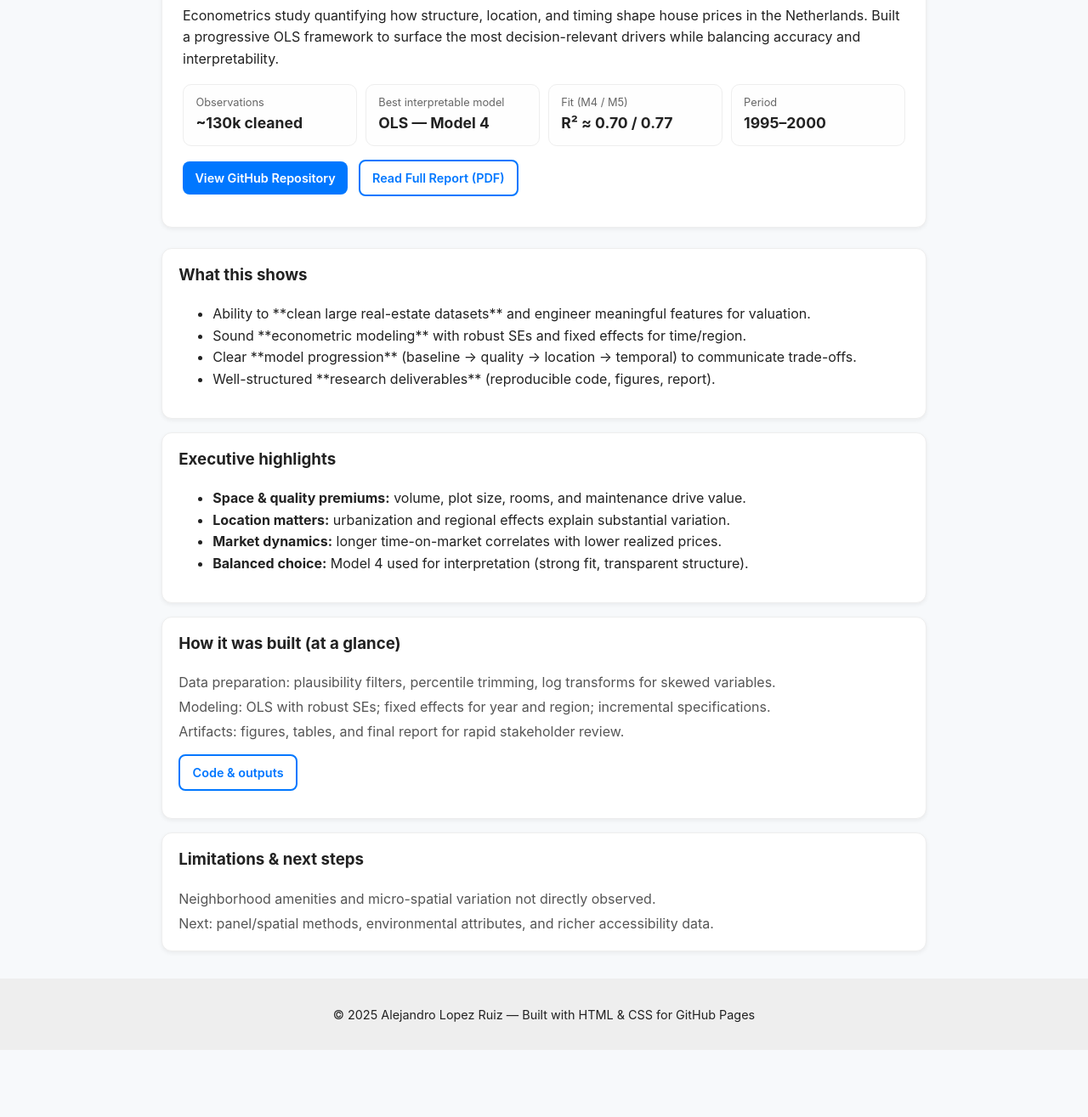
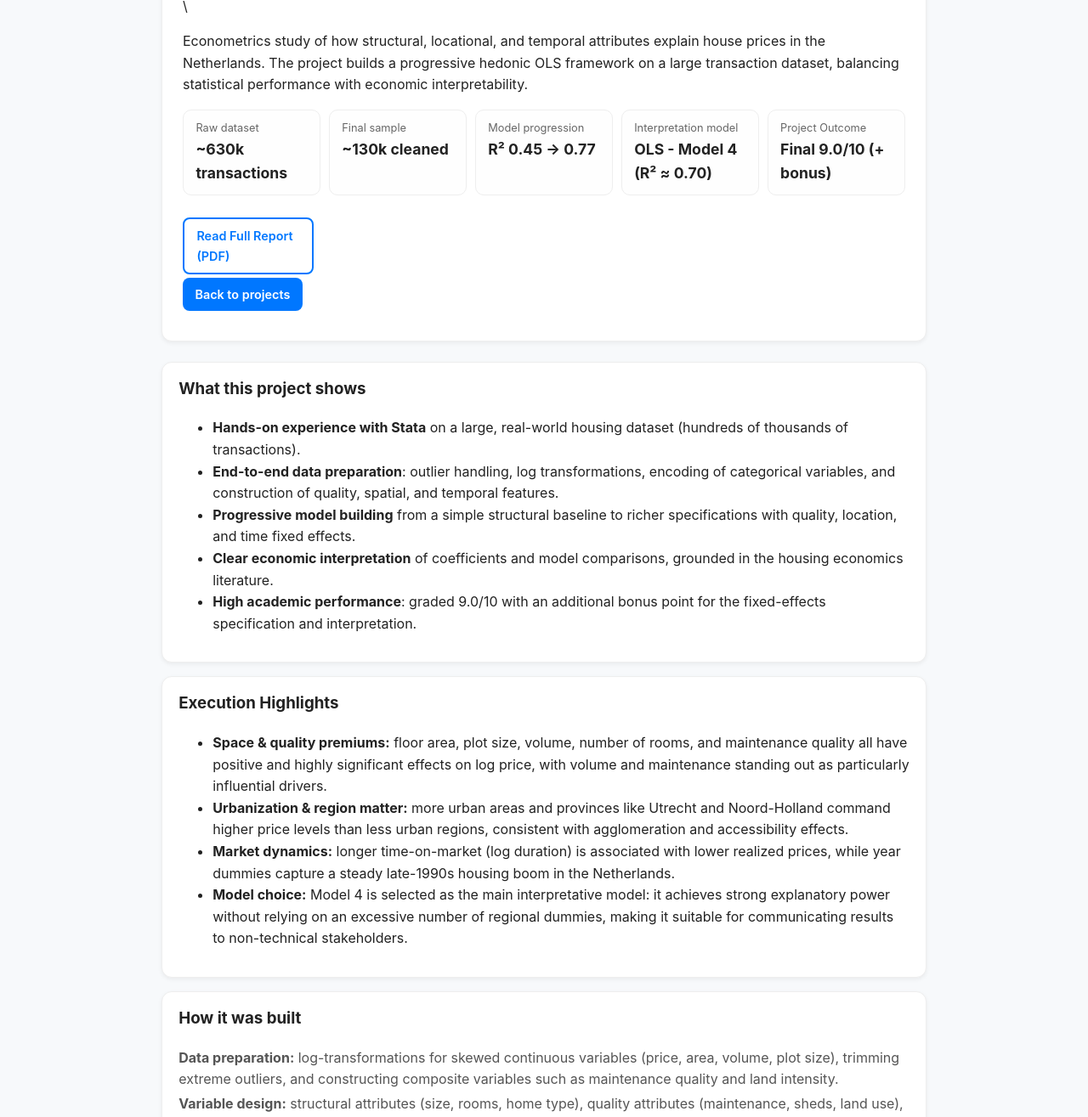
Before and after one commit to AlejLr/AlejLr.github.io, a plain HTML site: page projects/Stata.html in a window 1280 px wide. Shown: the part 303-1618 px from the top of the page at 85% size. Before the commit the page ends 1539 px from the top, so only its background shows below. Drawn offline with Linux system fonts and the light colour scheme.

Commit message:
stata updated and LUNA project card added

```diff
--- a/projects/Stata.html
+++ b/projects/Stata.html
@@ -3,101 +3,135 @@
 <head>
   <meta charset="UTF-8" />
   <meta name="viewport" content="width=device-width,initial-scale=1.0" />
-  <title>Dutch Housing Hedonic Pricing (1995–2000) | Portfolio</title>
+  <title>Dutch Housing Hedonic Pricing (1995-2000) | Portfolio</title>
   <link rel="stylesheet" href="/styles.css" />
-  <meta name="description" content="Econometrics portfolio project: Hedonic price model of Dutch housing transactions (1995–2000). Cleaned large dataset, engineered features, and built progressive OLS models with robust SEs." />
+  <meta name="description" content="Solo econometrics project: hedonic price model of Dutch housing transactions (1995-2000). Cleaned a large transaction dataset, engineered features, and built progressive OLS models with robust standard errors and fixed effects." />
 </head>
 <body>
   <header>
     <div class="container">
-      <h1>Alejandro López Ruiz</h1>
+      <h1>Alejandro Lopez Ruiz</h1>
       <p class="subtitle">Data Science | AI | Analytics | Consultancy</p>
       <nav>
         <a href="/">Home</a>
-        <a href="/#ai">AI / ML</a>
-        <a href="/#ds">Data Science & Analytics</a>
-        <a href="/#bi">BI & Reports</a>
-        <a href="/#courses">Courses</a>
+        <a href="/#projects">Projects</a>
+        <a href="/#courses">Courses & Certifications</a>
         <a href="/#contact">Contact</a>
       </nav>
     </div>
   </header>
 
-  <main style="max-width:900px;margin:2rem auto;padding:0 1rem;">
+  <main style="max-width: 900px;margin: 2rem auto;padding: 0 1rem;">
     <div class="breadcrumbs">
-      <a href="/">Home</a> › <a href="/#ds">Projects</a> › Dutch Housing Hedonic Pricing
+      <a href="/">Home</a> > <a href="/#projects">Projects</a> > Dutch Housing Hedonic Pricing
     </div>
 
     <section class="page-hero">
-      <h1>Dutch Housing Hedonic Pricing (1995–2000)</h1>
+      <h1>Dutch Housing Hedonic Pricing (1995-2000)</h1>\
       <p>
-        Econometrics study quantifying how structure, location, and timing shape house prices
-        in the Netherlands. Built a progressive OLS framework to surface the most
-        decision-relevant drivers while balancing accuracy and interpretability.
+        Econometrics study of how structural, locational, and temporal attributes explain
+        house prices in the Netherlands. The project builds a progressive hedonic OLS framework
+        on a large transaction dataset, balancing statistical performance with economic interpretability.
       </p>
 
       <div class="kpi-grid">
         <div class="kpi">
-          <div class="label">Observations</div>
+          <div class="label">Raw dataset</div>
+          <div class="value">~630k transactions</div>
+        </div>
+        <div class="kpi">
+          <div class="label">Final sample</div>
           <div class="value">~130k cleaned</div>
         </div>
         <div class="kpi">
-          <div class="label">Best interpretable model</div>
-          <div class="value">OLS — Model 4</div>
+          <div class="label">Model progression</div>
+          <div class="value">R² 0.45 -> 0.77</div>
         </div>
         <div class="kpi">
-          <div class="label">Fit (M4 / M5)</div>
-          <div class="value">R² ≈ 0.70 / 0.77</div>
+          <div class="label">Interpretation model</div>
+          <div class="value">OLS - Model 4 (R² ≈ 0.70)</div>
         </div>
         <div class="kpi">
-          <div class="label">Period</div>
-          <div class="value">1995–2000</div>
-        </div>
+          <div class="label">Project Outcome</div>
+          <div class="value">Final 9.0/10 (+ bonus)</div>
       </div>
 
-      <p style="margin-top:0.8rem;">
-        <a class="btn" href="https://github.com/AlejLr/Dutch-Housing-Hedonic-Prices" target="_blank" rel="noopener">View GitHub Repository</a>
-        <a class="btn-outline" href="/assets/reports/Report_Lopez_Ruiz_Alejandro_4075315.pdf" target="_blank" rel="noopener">Read Full Report (PDF)</a>
+      <p style="margin-top: 0.8rem;">
+        <a class="btn-outline" href="/assets/Report_Lopez_Ruiz_Alejandro.pdf" target="_blank" rel="noopener">
+          Read Full Report (PDF)
+        </a>
+        <a class="btn" href="/#projects">Back to projects</a>
       </p>
     </section>
 
     <section class="card">
-      <h3>What this shows</h3>
+      <h3>What this project shows</h3>
       <ul>
-        <li>Ability to **clean large real-estate datasets** and engineer meaningful features for valuation.</li>
-        <li>Sound **econometric modeling** with robust SEs and fixed effects for time/region.</li>
-        <li>Clear **model progression** (baseline → quality → location → temporal) to communicate trade-offs.</li>
-        <li>Well-structured **research deliverables** (reproducible code, figures, report).</li>
+        <li><strong>Hands-on experience with Stata</strong> on a large, real-world housing dataset (hundreds of thousands of transactions).</li>
+        <li><strong>End-to-end data preparation</strong>: outlier handling, log transformations, encoding of categorical variables, and construction of quality, spatial, and temporal features.</li>
+        <li><strong>Progressive model building</strong> from a simple structural baseline to richer specifications with quality, location, and time fixed effects.</li>
+        <li><strong>Clear economic interpretation</strong> of coefficients and model comparisons, grounded in the housing economics literature.</li>
+        <li><strong>High academic performance</strong>: graded 9.0/10 with an additional bonus point for the fixed-effects specification and interpretation.</li>
       </ul>
     </section>
 
     <section class="card">
-      <h3>Executive highlights</h3>
+      <h3>Execution Highlights</h3>
       <ul>
-        <li><strong>Space & quality premiums:</strong> volume, plot size, rooms, and maintenance drive value.</li>
-        <li><strong>Location matters:</strong> urbanization and regional effects explain substantial variation.</li>
-        <li><strong>Market dynamics:</strong> longer time-on-market correlates with lower realized prices.</li>
-        <li><strong>Balanced choice:</strong> Model 4 used for interpretation (strong fit, transparent structure).</li>
+        <li>
+          <strong>Space & quality premiums:</strong> floor area, plot size, volume, number of rooms, and maintenance quality all have positive and highly significant effects on log price, with volume and maintenance standing out as particularly influential drivers.
+        </li>
+        <li>
+          <strong>Urbanization & region matter:</strong> more urban areas and provinces like Utrecht and Noord-Holland command higher price levels than less urban regions, consistent with agglomeration and accessibility effects.
+        </li>
+        <li>
+          <strong>Market dynamics:</strong> longer time-on-market (log duration) is associated with lower realized prices, while year dummies capture a steady late-1990s housing boom in the Netherlands.
+        </li>
+        <li>
+          <strong>Model choice:</strong> Model 4 is selected as the main interpretative model: it achieves strong explanatory power without relying on an excessive number of regional dummies, making it suitable for communicating results to non-technical stakeholders.
+        </li>
       </ul>
     </section>
 
     <section class="card">
-      <h3>How it was built (at a glance)</h3>
+      <h3>How it was built</h3>
       <ul class="meta-list">
-        <li>Data preparation: plausibility filters, percentile trimming, log transforms for skewed variables.</li>
-        <li>Modeling: OLS with robust SEs; fixed effects for year and region; incremental specifications.</li>
-        <li>Artifacts: figures, tables, and final report for rapid stakeholder review.</li>
+        <li>
+          <strong>Data preparation:</strong> log-transformations for skewed continuous variables (price, area, volume, plot size), trimming extreme outliers, and constructing composite variables such as maintenance quality and land intensity.
+        </li>
+        <li>
+          <strong>Variable design:</strong> structural attributes (size, rooms, home type), quality attributes (maintenance, sheds, land use), spatial context (urbanization, province dummies), and temporal dynamics (year and construction-period dummies, listing duration).
+        </li>
+        <li>
+          <strong>Model progression:</strong> five OLS specifications with robust standard errors, gradually adding quality, locational, and temporal blocks to quantify their incremental contribution to R² and to price formation.
+        </li>
+        <li>
+          <strong>Robustness & literature alignment:</strong> choices of transformations, variables, and fixed effects are motivated by classic hedonic pricing literature and recent Dutch housing studies, and checked via descriptive plots and residual behavior.
+        </li>
       </ul>
       <p style="margin-top:0.6rem;">
-        <a class="btn-outline" href="https://github.com/AlejLr/Dutch-Housing-Hedonic-Prices" target="_blank" rel="noopener">Code & outputs</a>
+        <em>
+          Code and do-files are not publicly shared at the request of the course coordinator,
+          but can be provided to recruiters on request.
+        </em>
       </p>
     </section>
 
     <section class="card">
       <h3>Limitations & next steps</h3>
       <ul class="meta-list">
-        <li>Neighborhood amenities and micro-spatial variation not directly observed.</li>
-        <li>Next: panel/spatial methods, environmental attributes, and richer accessibility data.</li>
+        <li>
+          <strong>Missing neighborhood detail:</strong> the model cannot directly capture micro-spatial features such as proximity to schools, transit, or environmental amenities, which likely explain part of the remaining variation.
+        </li>
+        <li>
+          <strong>Cross-sectional design:</strong> results are associative rather than causal; panel data and richer temporal information would allow stronger identification of long-run price dynamics and policy effects.
+        </li>
+        <li>
+          <strong>Selection effects:</strong> the dataset includes only completed transactions; future work could explicitly address potential selection bias from unsold or withdrawn listings.
+        </li>
+        <li>
+          <strong>Future extensions:</strong> integrate neighborhood-level and environmental indicators, explore spatial models, and test alternative functional forms (e.g. more flexible non-linear terms for land and plot size).
+        </li>
       </ul>
     </section>
   </main>
@@ -106,7 +140,7 @@
     <p>© <span id="year"></span> Alejandro Lopez Ruiz — Built with HTML & CSS for GitHub Pages</p>
   </footer>
   <script>
-        document.getElementById('year').textContent = new Date().getFullYear();
-    </script>
+    document.getElementById('year').textContent = new Date().getFullYear();
+  </script>
 </body>
 </html>
```
Also changed, not shown: index.html (+30 -0 lines), 2 other files.
